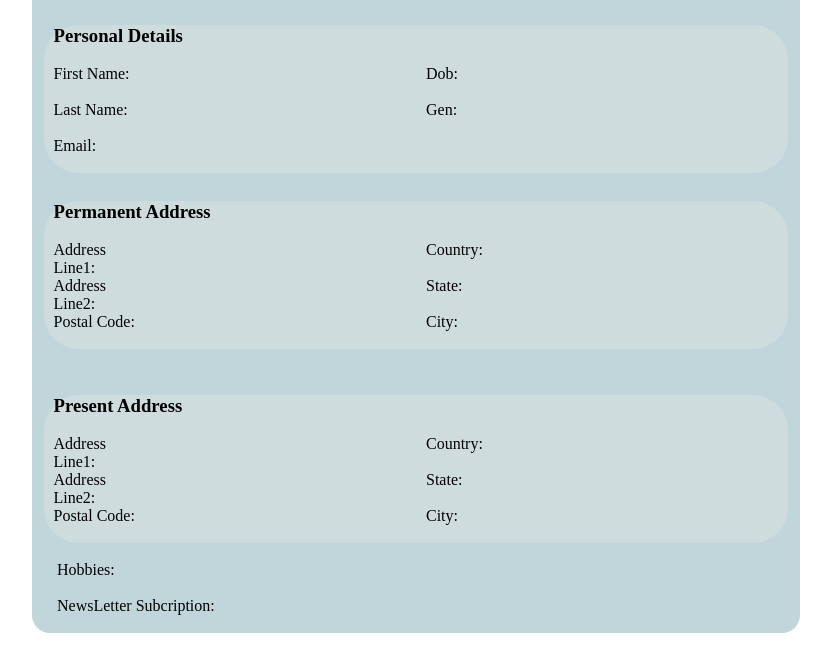
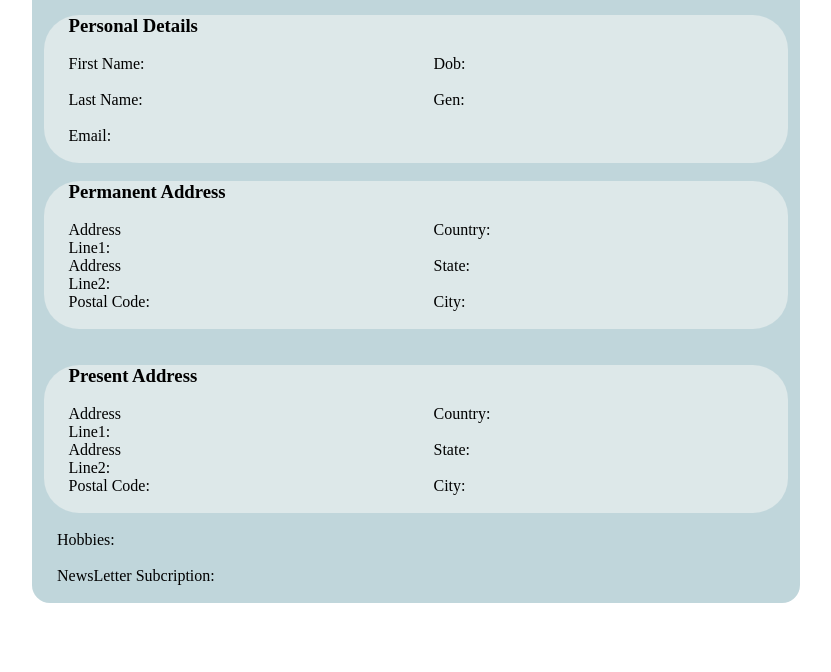
Before and after one commit to skr18/RegistrationPage, a plain HTML site: page Registration page using Cookie/DisplayPage.html in a window 1280 px wide. Shown: the part 78-750 px from the top of the page, without its empty margins (224-1055 px from the left). Drawn offline with nearby package versions, Linux system fonts and the light colour scheme.

Commit message:
updated css

```diff
--- a/Registration page Using LocalStaorage/display.css
+++ b/Registration page Using LocalStaorage/display.css
@@ -61,7 +61,7 @@
     margin: auto;
     border-radius: 35px;
     border: none;
-    background-color: #cfdcdd;
+    background-color: #dde8e9;
 }
 .box label{
     float: left;margin-right: 10px;
@@ -111,6 +111,7 @@
     .userData{
         display: flex;
         flex-direction: row;
+        margin-left: 15px;
     }
 
     #hobby{
@@ -138,8 +139,7 @@
         margin-left: 25px;
     }
     h3{
-        margin-left: 10px;
-        margin-top: 10px;
+        margin-left: 25px;
     }
 
     @media(max-width:868px) {
--- a/Registration page Using LocalStaorage/index.js
+++ b/Registration page Using LocalStaorage/index.js
@@ -161,8 +161,10 @@ $(document).ready(async function () {
 
   $("#submitButton").click(function (e) {
     e.preventDefault();
-    let val = checkforError("userProfile");
+    let flag = checkforError("userProfile");
     // email
+    if(flag){
+
       $("#userHobbies").text("");
       let objectData ={}
       $("#userProfile input").each(function () {
@@ -190,6 +192,7 @@ $(document).ready(async function () {
       });
       objectData["userHobbies"]= $("#userHobbies").html()
       uploadData(objectData)
+    }
   });
 });
 
--- a/Registration page using Cookie/display.css
+++ b/Registration page using Cookie/display.css
@@ -61,7 +61,7 @@
     margin: auto;
     border-radius: 35px;
     border: none;
-    background-color: #cfdcdd;
+    background-color: #dde8e9;
 }
 .box label{
     float: left;margin-right: 10px;
@@ -111,6 +111,7 @@
     .userData{
         display: flex;
         flex-direction: row;
+        margin-left: 15px;
     }
 
     #hobby{
@@ -138,8 +139,7 @@
         margin-left: 25px;
     }
     h3{
-        margin-left: 10px;
-        margin-top: 10px;
+        margin-left: 25px;
     }
 
     @media(max-width:868px) {
```
